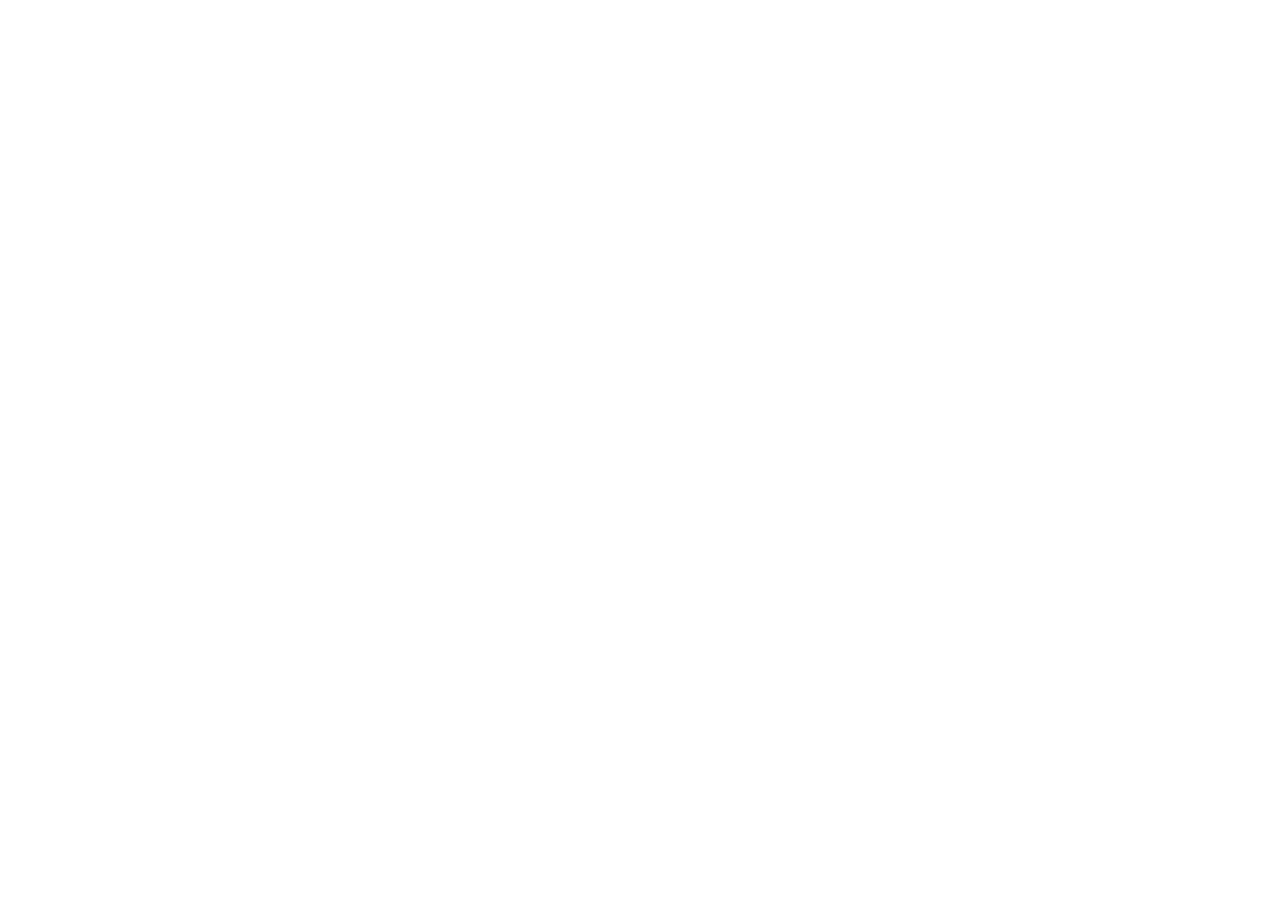
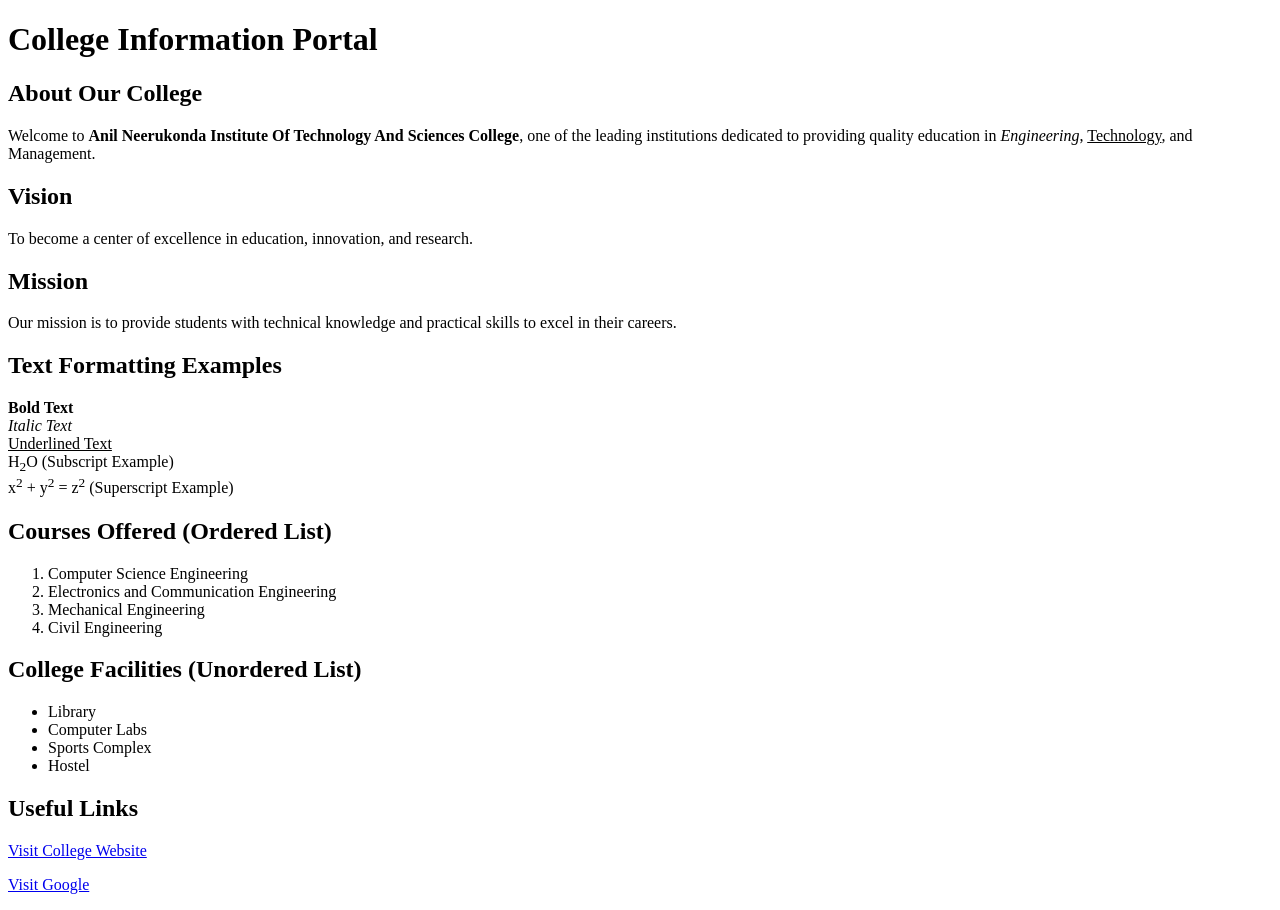
Before and after one commit to karrirama/FS-LAB, a plain HTML site: page Observation Tasks/Task-1/part-A.html in a window 1280 px wide. Before the commit the page ends 800 px from the top, so only its background shows below. Drawn offline with Linux system fonts and the light colour scheme.

Commit message:
Add files via upload

```diff
--- a/Observation Tasks/Task-1/part-A.html
+++ b/Observation Tasks/Task-1/part-A.html
@@ -0,0 +1,75 @@
+<!DOCTYPE html>
+<html lang="en">
+<head>
+    <meta charset="UTF-8">
+    <meta name="viewport" content="width=device-width, initial-scale=1.0">
+    <title>College Information Portal</title>
+</head>
+<body>
+
+    <!-- Main Heading -->
+    <h1>College Information Portal</h1>
+
+    <!-- College Information -->
+    <h2>About Our College</h2>
+    <p>
+        Welcome to <b>Anil Neerukonda Institute Of Technology And Sciences College</b>, one of the leading institutions
+        dedicated to providing quality education in <i>Engineering</i>,
+        <u>Technology</u>, and Management.
+    </p>
+
+    <h2>Vision</h2>
+    <p>
+        To become a center of excellence in education, innovation, and research.
+    </p>
+
+    <h2>Mission</h2>
+    <p>
+        Our mission is to provide students with technical knowledge and practical
+        skills to excel in their careers.
+    </p>
+
+    <!-- Text Formatting -->
+    <h2>Text Formatting Examples</h2>
+    <p>
+        <b>Bold Text</b><br>
+        <i>Italic Text</i><br>
+        <u>Underlined Text</u><br>
+        H<sub>2</sub>O (Subscript Example)<br>
+        x<sup>2</sup> + y<sup>2</sup> = z<sup>2</sup> (Superscript Example)
+    </p>
+
+    <!-- Ordered List -->
+    <h2>Courses Offered (Ordered List)</h2>
+    <ol>
+        <li>Computer Science Engineering</li>
+        <li>Electronics and Communication Engineering</li>
+        <li>Mechanical Engineering</li>
+        <li>Civil Engineering</li>
+    </ol>
+
+    <!-- Unordered List -->
+    <h2>College Facilities (Unordered List)</h2>
+    <ul>
+        <li>Library</li>
+        <li>Computer Labs</li>
+        <li>Sports Complex</li>
+        <li>Hostel</li>
+    </ul>
+
+    <!-- Hyperlinks -->
+    <h2>Useful Links</h2>
+    <p>
+        <a href="https://www.yourcollegewebsite.com" target="_blank">
+            Visit College Website
+        </a>
+    </p>
+
+    <p>
+        <a href="https://www.google.com" target="_blank">
+            Visit Google
+        </a>
+    </p>
+
+</body>
+</html>
```
Also changed, not shown: Observation Tasks/Task-1/part-B.html (+2 -2 lines), Observation Tasks/Task-1/part-D.html (+1 -1 lines), Observation Tasks/Task-1/outputs.png/partA.png.png (added), Observation Tasks/Task-1/outputs.png/partB.png.png (added), Observation Tasks/Task-1/outputs.png/partC.png.png (added), Observation Tasks/Task-1/outputs.png/partD.png.png (added), Observation Tasks/Task-2/output.png/partB.png.png (added), Observation Tasks/images/partA.png.png (added), 1 other file.
